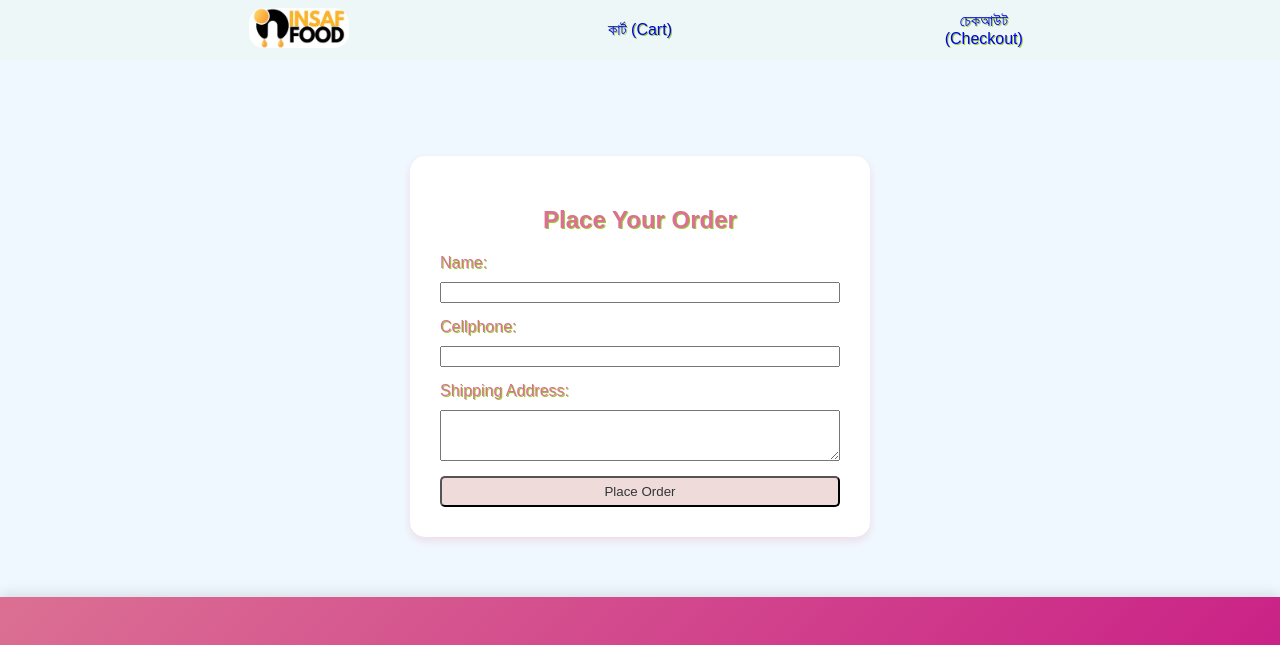
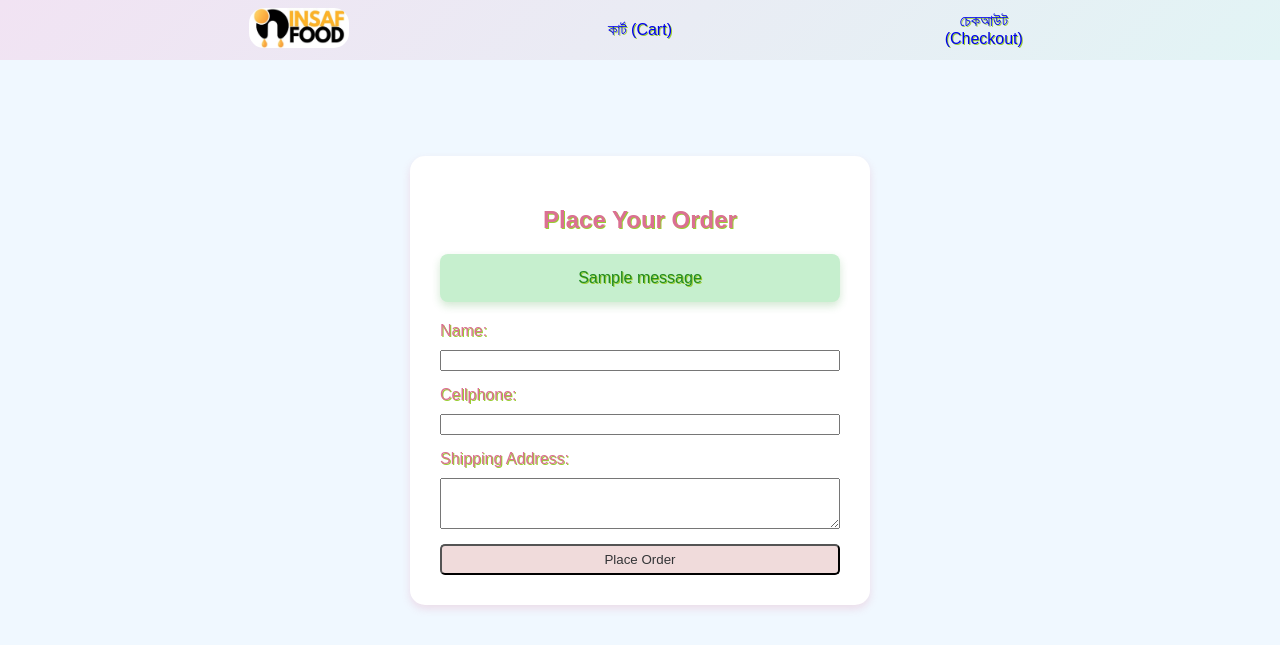
Before and after one commit to marjuksajid/insaf, a Django app: page /checkout/ in a window 1280 px wide. Shown: the top 645 px of the page. Run offline with Django 5.2, Linux system fonts and the light colour scheme; data comes from the database, SQL or seed files in the repository; both versions use the stored data as it was after the commit; one stand-in notice (Sample message) is shown.

Commit message:
Enhance checkout experience by updating redirect logic, adding success message display, and improving CSS styles

```diff
--- a/project/settings.py
+++ b/project/settings.py
@@ -117,6 +117,9 @@ MEDIA_ROOT = BASE_DIR / 'media'
 
 # Whitenoise static files storage
 STORAGES = {
+    "default": {
+        "BACKEND": "django.core.files.storage.FileSystemStorage",
+    },
     "staticfiles": {
         "BACKEND": "whitenoise.storage.CompressedManifestStaticFilesStorage",
     },
--- a/shop/views.py
+++ b/shop/views.py
@@ -134,7 +134,7 @@ def checkout(request):
             cart_obj.items.all().delete()
 
         messages.success(request, "Your order has been placed successfully!")
-        return redirect('home')
+        return redirect('checkout')
 
     return render(request, 'shop/checkout.html', {"form": OrderForm(), "cart_items": cart_items})
 
--- a/static/shop/style.css
+++ b/static/shop/style.css
@@ -27,7 +27,7 @@ h1 {
     display: flex;
     align-items: center;
     justify-content: space-evenly;
-    background-color: rgb(237, 247, 247);
+    background: linear-gradient(135deg, #f1e3f3 0%, #e2f4f5 100%);
     height: 60px;
 }
 
@@ -66,7 +66,7 @@ h1 {
     width: 240px;
     height: 360px;
     padding: 0;
-    margin: 100px;
+    margin: 20px;
     border: palevioletred solid 1px;
     border-radius: 10px;
     background-color: rgb(255, 180, 218);
@@ -497,6 +497,16 @@ h1 {
     text-align: center;
 }
 
+
+.success-message {
+    background-color: rgb(198, 239, 206);
+    color: rgb(34, 139, 34);
+    padding: 15px;
+    border-radius: 8px;
+    text-align: center;
+    margin-bottom: 20px;
+    box-shadow: 0 4px 8px rgba(34, 139, 34, 0.2);
+}
 /* Footer Styles */
 .site-footer {
     background: linear-gradient(135deg, #db7093 0%, #c71585 100%);
--- a/templates/shop/checkout.html
+++ b/templates/shop/checkout.html
@@ -5,7 +5,13 @@
 {% block content %}
 <div class="checkout-container">
     <h2>Place Your Order</h2>
-
+    {% if messages %}
+        {% for message in messages %}
+            <div class="{% if message.tags %}{{ message.tags }}-message{% endif %}">
+                {{ message }}
+            </div>
+        {% endfor %}
+    {% endif %}
     {% if cart_items %}
     <form method="post" class="checkout-form">
         {% csrf_token %}
```
Also changed, not shown: db.sqlite3.
